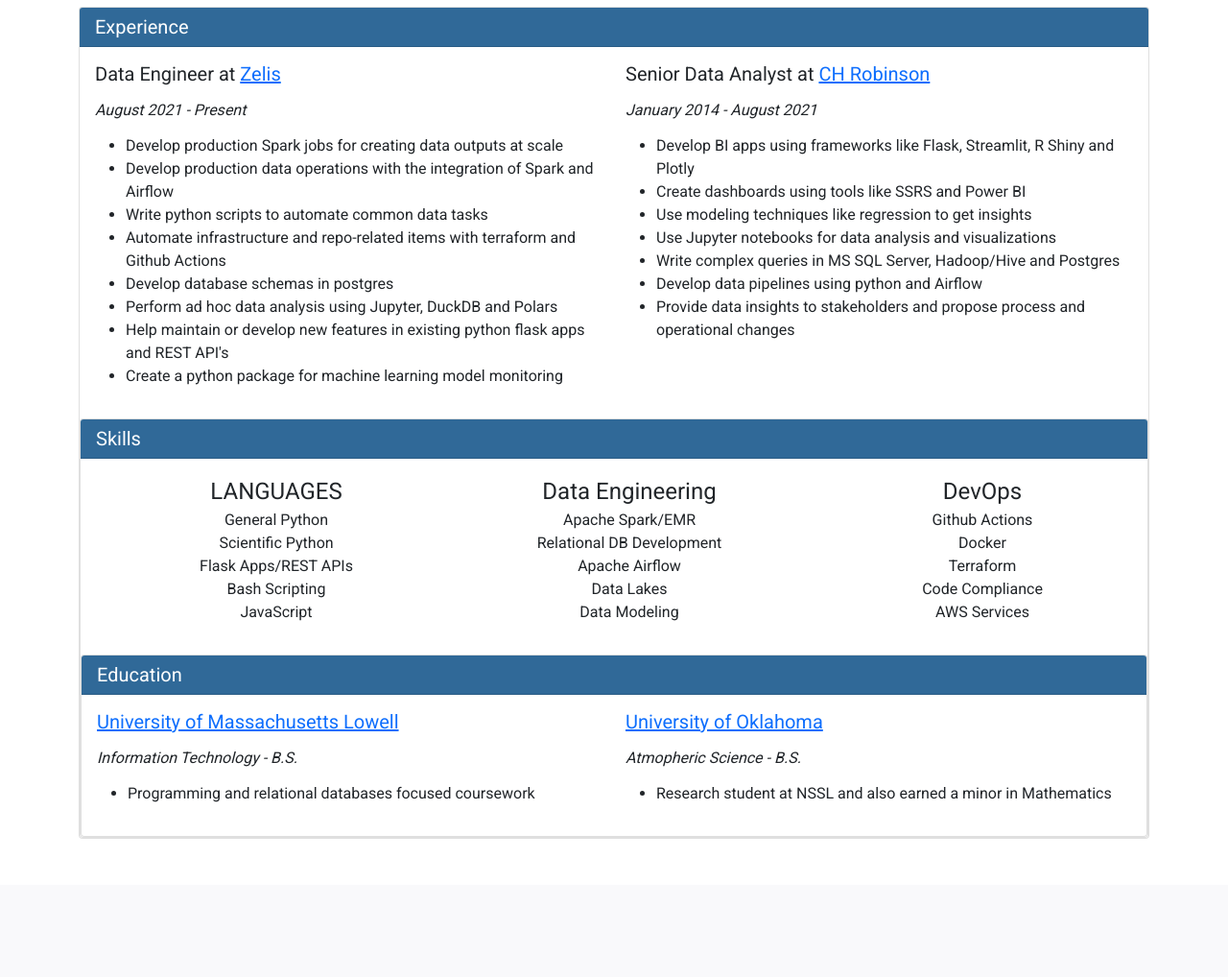
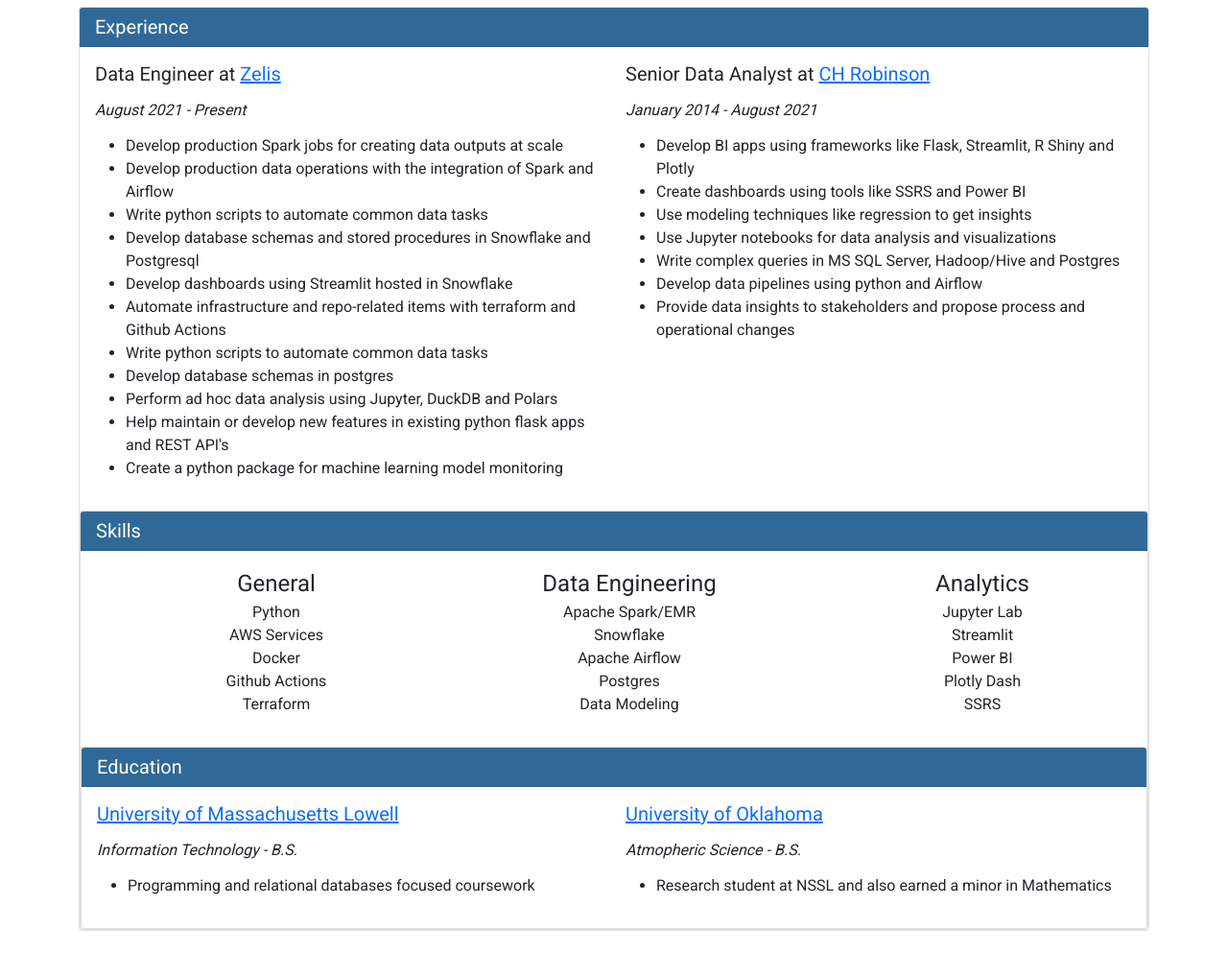
Before and after one commit to bvmcode/thepythongeek_new, a Flask app: page /resume/ in a window 1280 px wide. Shown: the part 830-1848 px from the top of the page at 96% size. Before the commit the page ends 1704 px from the top, so only its background shows below. Run offline with Flask 2, Linux system fonts and the light colour scheme; parts of the project's set-up code (start-up, migrations or seed data) failed here and were passed over; some libraries are stand-ins or nearby versions.

Commit message:
update resume

```diff
--- a/client/app/templates/resume.html
+++ b/client/app/templates/resume.html
@@ -20,7 +20,10 @@
                     <li>Develop production Spark jobs for creating data outputs at scale</li>
                     <li>Develop production data operations with the integration of Spark and Airflow</li>
                     <li>Write python scripts to automate common data tasks</li>
+                    <li>Develop database schemas and stored procedures in Snowflake and Postgresql</li>
+                    <li>Develop dashboards using Streamlit hosted in Snowflake</li>
                     <li>Automate infrastructure and repo-related items with terraform and Github Actions</li>
+                    <li>Write python scripts to automate common data tasks</li>
                     <li>Develop database schemas in postgres</li>
                     <li>Perform ad hoc data analysis using Jupyter, DuckDB and Polars</li>
                     <li>Help maintain or develop new features in existing python flask apps and REST API's</li>
@@ -51,32 +54,32 @@
               <div class="row align-items-start">
                   <div class="col-sm">
                   <ul class="text-center" style="list-style-type: none;">
-                      <li style="font-size:150%;">LANGUAGES</li>
-                      <li>General Python</li>
-                      <li>Scientific Python</li>
-                      <li>Flask Apps/REST APIs</li>
-                      <li>Bash Scripting</li>
-                      <li>JavaScript</li>
+                      <li style="font-size:150%;">General</li>
+                      <li>Python</li>
+                      <li>AWS Services</li>
+                      <li>Docker</li>
+                      <li>Github Actions</li>
+                      <li>Terraform</li>
                   </ul>
                   </div>
                   <div class="col-sm">
                       <ul class="text-center" style="list-style-type: none;">
                         <li style="font-size:150%;">Data Engineering</li>
                         <li>Apache Spark/EMR</li>
-                        <li>Relational DB Development</li>
+                        <li>Snowflake</li>
                         <li>Apache Airflow</li>
-                        <li>Data Lakes</li>
+                        <li>Postgres</li>
                         <li>Data Modeling</li>
                       </ul>
                   </div>
                   <div class="col">
                     <ul class="text-center" style="list-style-type: none;">
-                        <li style="font-size:150%;">DevOps</li>
-                        <li>Github Actions</li>
-                        <li>Docker</li>
-                        <li>Terraform</li>
-                        <li>Code Compliance</li>
-                        <li>AWS Services</li>
+                        <li style="font-size:150%;">Analytics</li>
+                        <li>Jupyter Lab</li>
+                        <li>Streamlit</li>
+                        <li>Power BI</li>
+                        <li>Plotly Dash</li>
+                        <li>SSRS</li>
                     </ul>
                 </div>
               </div>
```
Also changed, not shown: 1 other file.
